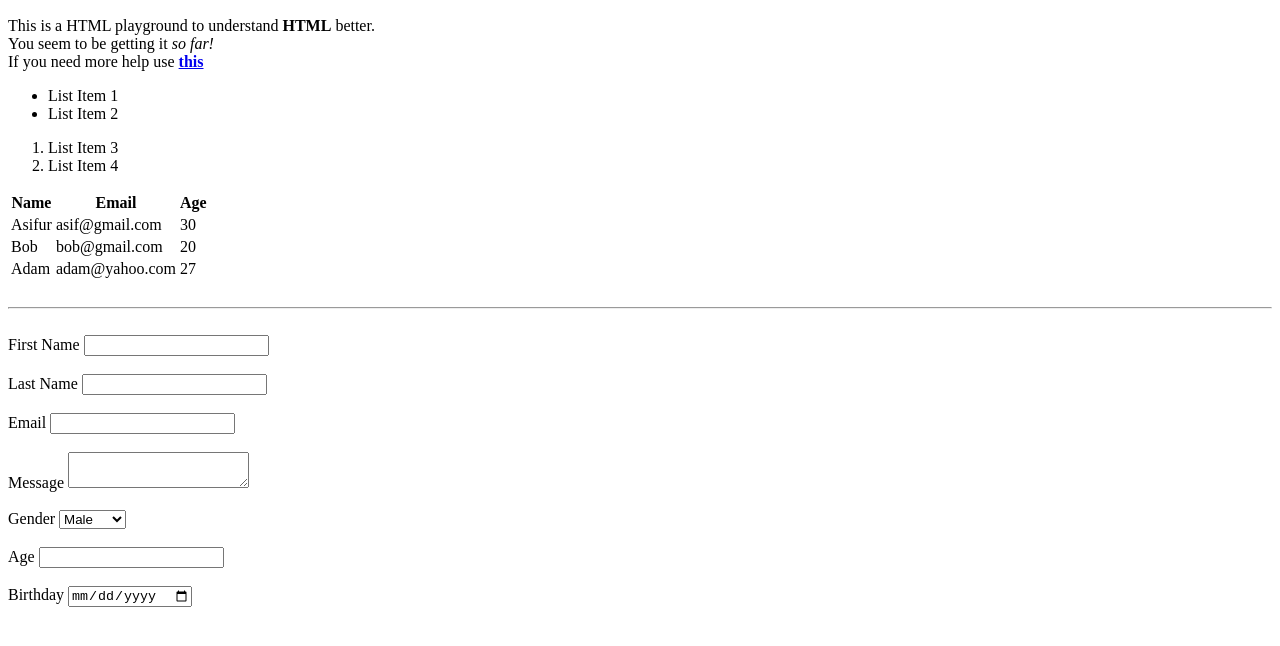
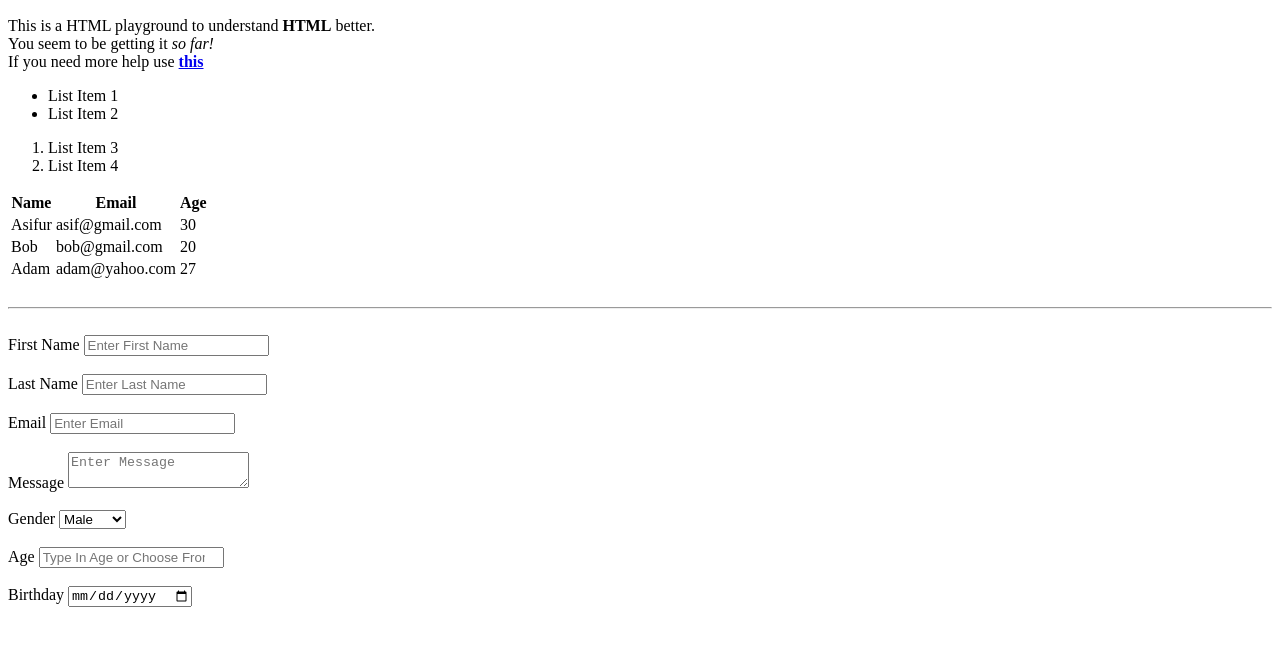
Before and after one commit to aasirah93/HTML_playground, a plain HTML site: page index.html in a window 1280 px wide. Shown: the part 110-756 px from the top of the page. Drawn offline with Linux system fonts and the light colour scheme.

Commit message:
Placeholders

```diff
--- a/index.html
+++ b/index.html
@@ -49,25 +49,25 @@
       <hr>
       <br>
 
-      <form>
+      <form action="process.php" method="POST">
         <div>
           <label>First Name</label>
-          <input type="text" name="firstName">
+          <input type="text" name="firstName" placeholder="Enter First Name">
         </div>
         <br>
         <div>
             <label>Last Name</label>
-            <input type="text" name="lastName">
+            <input type="text" name="lastName" placeholder="Enter Last Name">
           </div>
           <br>
           <div>
             <label>Email</label>
-            <input type="text" name="email">
+            <input type="text" name="email" placeholder="Enter Email">
           </div>
           <br>
             <div>
             <label>Message</label>
-            <textarea name="message"></textarea>
+            <textarea name="message" placeholder="Enter Message"></textarea>
             </div>
           <br>
             <div>
@@ -81,12 +81,12 @@
           <br>
             <div>
             <label>Age</label>
-            <input type="number" name="age">
+            <input type="number" name="age" placeholder="Type In Age or Choose From The List">
             </div>
           <br>
             <div>
             <label>Birthday</label>
-            <input type="date" name="birthday">
+            <input type="date" name="birthday" placeholder="Birthday">
             </div>
       </form>
 
```
